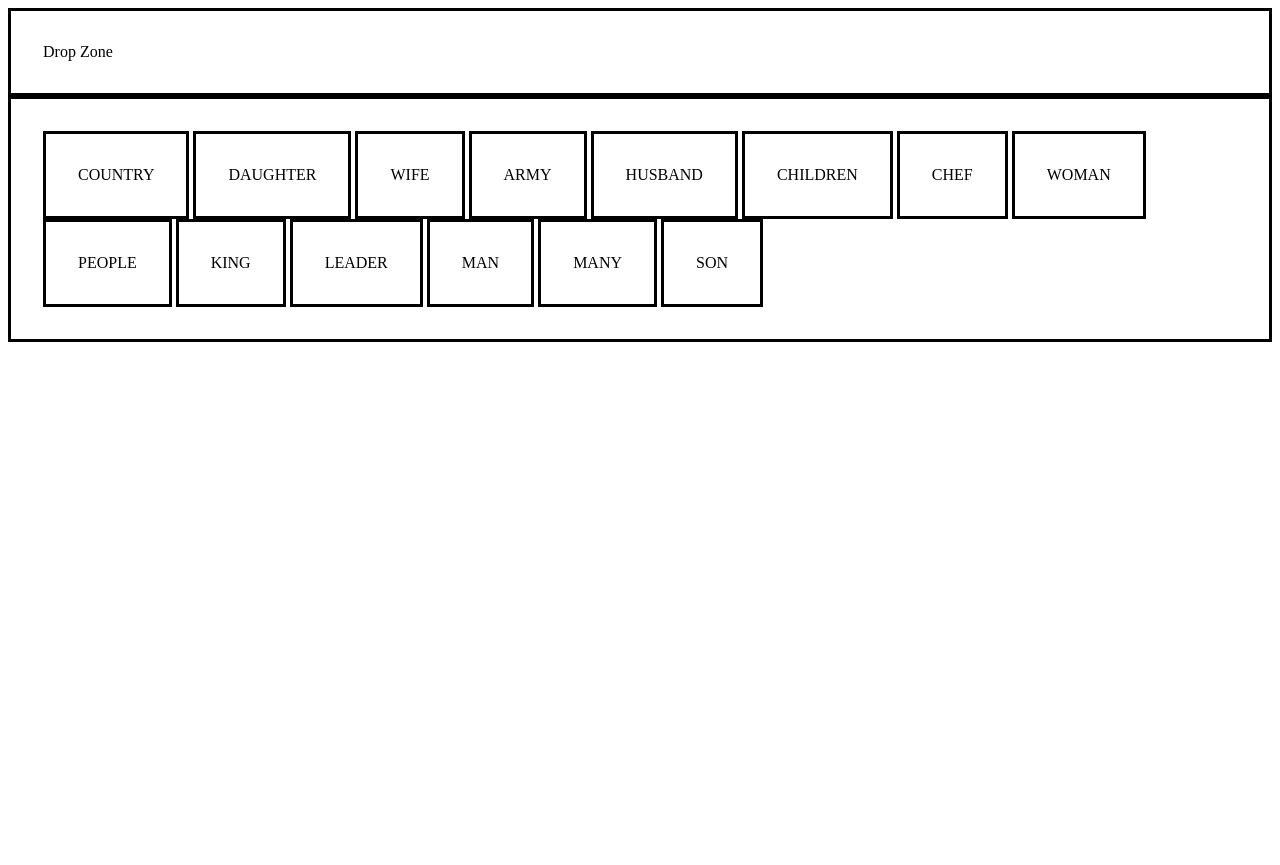
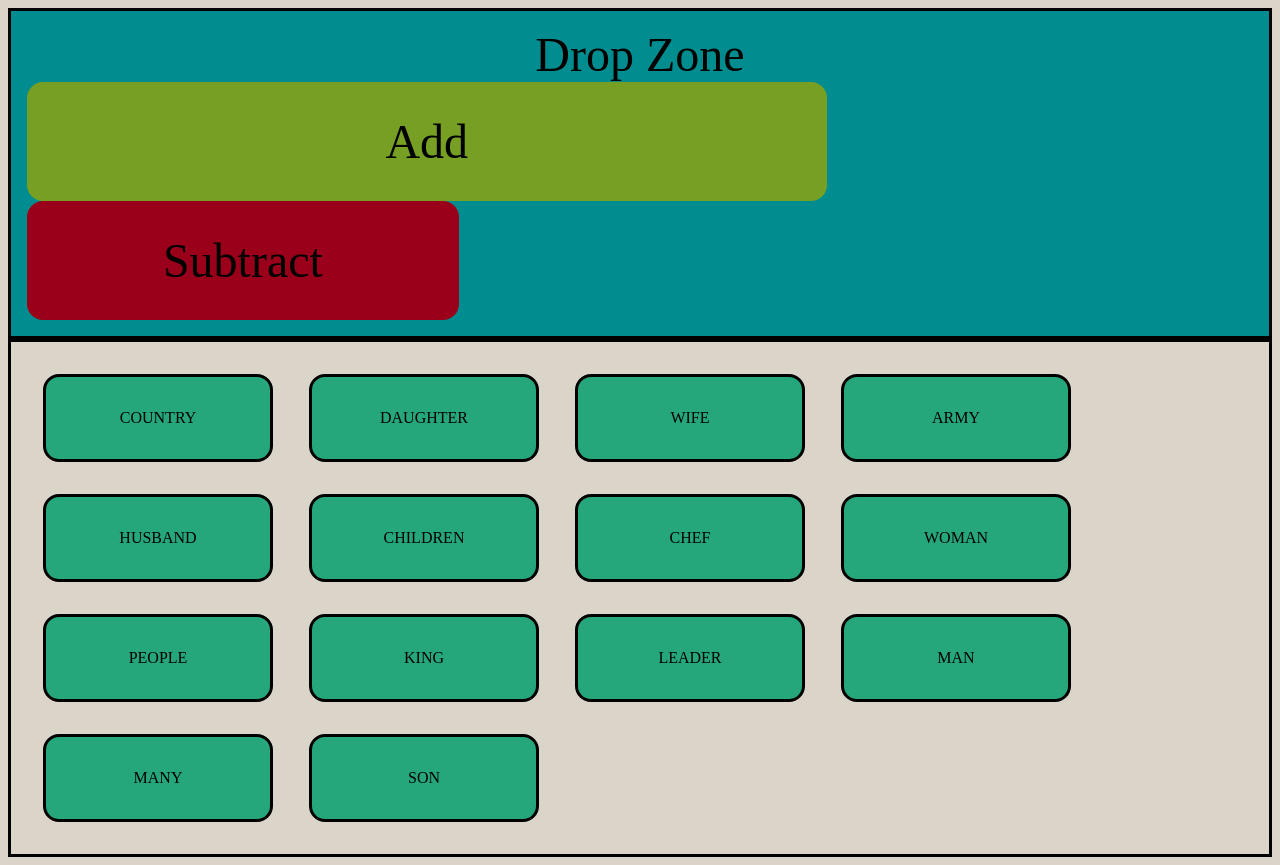
Before and after one commit to xam74er1/WordAssembler, a Flask app: page /combi in a window 1280 px wide. Before the commit the page ends 342 px from the top, so only its background shows below. Run offline with Flask 2, Linux system fonts and the light colour scheme; some libraries are stand-ins or nearby versions.

Commit message:
Ajout des div ADD et SUB

```diff
--- a/app.py
+++ b/app.py
@@ -1,6 +1,6 @@
 from flask import Flask,render_template,make_response
 import numpy
-from stl import mesh
+import mesh
 from io import BytesIO
 import random
 from flask import request
--- a/model/composition_generator.py
+++ b/model/composition_generator.py
@@ -1,3 +1,4 @@
+from os import getcwd
 from typing import List
 
 from model.Composition import Composition
--- a/static/combinator/app.js
+++ b/static/combinator/app.js
@@ -10,18 +10,18 @@ $( function() {
         }
     );
 
-    //Permet la zone de drop avec un evnet au drop
-    $("#dropZone").droppable({
+    //Permet la zone de drop avec un event au drop
+    $("#addZone").droppable({
 
         activeClass: 'active',
         hoverClass: 'hover',
         accept: ":not(.ui-sortable-helper)", // Reject clones generated by sortable
 
         drop: function(event, ui) {
-            //On cree un ellment equivalle
+            //On crée un ellément equivallent
             var $el = $('<div class="drop-item"><summary>' + ui.draggable.text() + '</summary></div>');
             //On lui ajoute un bouton pour le suprime
-            $el.append($('<button type="button" class="btn btn-default btn-xs remove"><span class="pubelle">Suprime</span></button>').click(function () {
+            $el.append($('<button type="button" class="btn btn-default btn-xs remove"><span class="poubelle">Remove</span></button>').click(function () {
                 $(this).parent().detach();
 
             }));
@@ -42,7 +42,7 @@ $( function() {
     });
 } );
 
-//Si on a au moin 2 mot verife dans le backen ladtion des mot
+//Si on a au moins 2 mot vérifie dans le backend l'addition des mots
 function verifie(){
     if(wordInCache.length>=2){
 
@@ -53,7 +53,10 @@ function verifie(){
         getCloseWord(tmpPositive,[])
 
   //On netoit tout
-        $("#dropZone").empty();
+        $("#addZone").empty();
+        $("#subZone").empty();
+        $("#addZone").append("<div class=\"Title\">Add</div>");
+        $("#subZone").append("<div class=\"Title\">Subtract</div>");
         wordInCache = []
 
 
@@ -61,7 +64,7 @@ function verifie(){
 }
 
 //Demende au backende de calcule les mot les plus proche de l'exprssion
-// ex : demede closeWord("king-man+whoman") il renvois queen
+// ex : demede closeWord("king-man+woman") il renvois queen
 function getCloseWord(positive,negative) {
     var resultat;
     $.ajax({
--- a/static/combinator/style.css
+++ b/static/combinator/style.css
@@ -1,27 +1,70 @@
 .contour{
     border: solid black;
     margin: auto;
+    padding : 1em;
+}
+
+.Title{
+    text-align: center;
+    font-size: xxx-large;
+}
+
+#dropZone{
+    border: solid black;
+    margin: auto;
+    padding : 1em;
+    background: #018d8f;
+}
+
+#addZone{
+    display: inline-block;
+    background: #769f23;
+    border: 0px;
     padding: 2em;
+    margin-right: 1em;
+    border-radius: 1em;
+    width : 60%;
+}
+
+#subZone{
+    display: inline-block;
+    background: #9a0019;
+    border: 0px;
+    padding: 2em;
+    border-radius: 1em;
+    width : 30%;
 }
 
 .word{
     border: solid black;
     display:inline-block;
     padding: 2em;
+    width : 10em;
+    text-align: center;
+    border-radius: 1em;
+    margin : 1em;
+    background: #26a77b;
 }
 
 .drop-item {
     cursor: pointer;
-  margin-bottom: 10px;
-  background-color: rgb(255, 255, 255);
+    margin: 1em;
+    background-color: rgb(125, 125, 125);
     display:inline-block;
+    text-align: center;
     padding: 2em;
-  border-radisu: 3px;
-  border: 1px solid rgb(204, 204, 204);
+    width : 10em;
+    border-radius: 1em;
+    border: solid rgb(204, 204, 204);
     position: relative;
+    color: aqua;
 }
 
 .drop-item .remove {
     top: 4px;
     right: 4px;
 }
+
+body{
+    background: #dbd4c9;
+}
--- a/templates/combinator.html
+++ b/templates/combinator.html
@@ -13,7 +13,17 @@
 
     <link href="static/combinator/style.css" rel= "stylesheet" type= "text/css">
     <div id="dropZone" class="contour">
-        Drop Zone
+
+        <div class="Title" >Drop Zone</div>
+
+        <div id="addZone">
+            <div class="Title" >Add</div>
+        </div>
+
+        <div id="subZone">
+            <div class="Title" >Subtract</div>
+        </div>
+
     </div>
 
     <div id="wordZone" class="contour">
@@ -25,7 +35,7 @@
 
 </div>
 
-<script type="module" src="static/combinator/app.js">
+<script src="static/combinator/app.js">
     //getUrl "/getcloseWord"
     getUrl = "/getCumstomeCloseWord"
 </script>
```
Also changed, not shown: static/combinator/Palette.txt (added, +17 -0 lines), README.md. Lines whose indentation alone changed are shown as unchanged.
